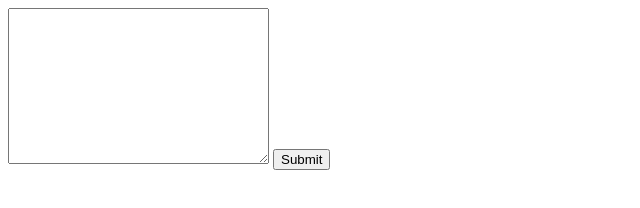
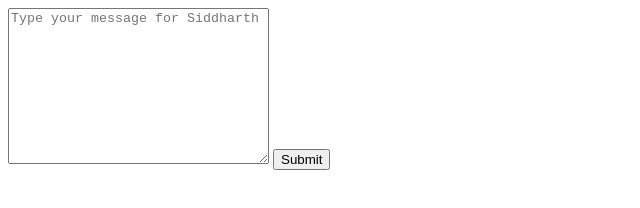
Before and after one commit to Siddharth-hero-1/sid_mail, a plain HTML site: page index.html in a window 1280 px wide. Shown: the whole page, without its empty margins (0-640 px from the left). Drawn offline with Linux system fonts and the light colour scheme.

Commit message:
Update index.html

```diff
--- a/index.html
+++ b/index.html
@@ -9,7 +9,7 @@
 
 <body>
 <form onsubmit="send(); reset(); return false">
-  <textarea name="" id="message" cols="30" rows="10"></textarea>
+  <textarea name="" id="message" cols="30" rows="10" placeholder="Type your message for Siddharth"></textarea>
   <button type="submit">Submit</button>
 
 </form>
```
